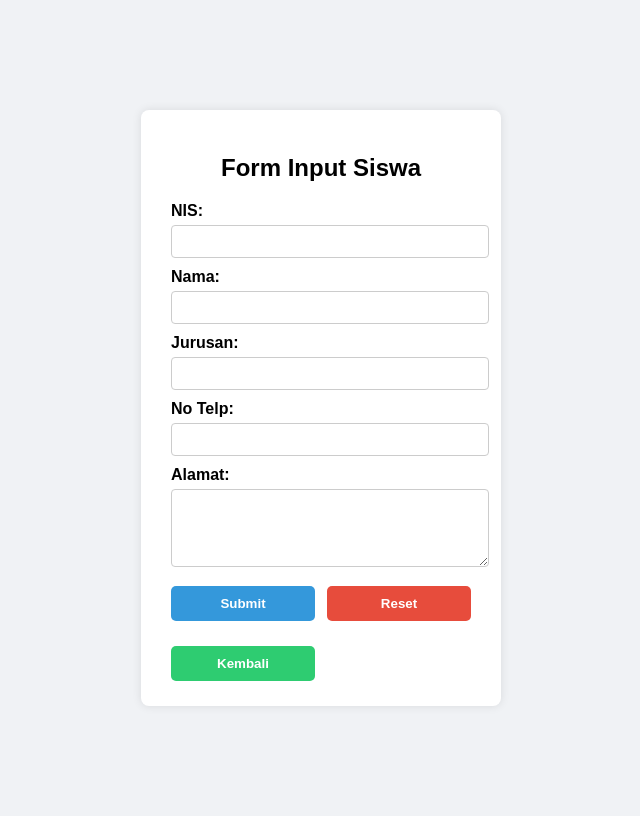
After one commit to Bintang444/php, a PHP site: page /form-input.php in a window 1280 px wide. The commit adds this page. Shown: the whole page, without its empty margins (319-959 px from the left). Run offline with PHP 8.4, Linux system fonts and the light colour scheme.

Commit message:
input form

```diff
--- /dev/null
+++ b/form-input.php
@@ -0,0 +1,99 @@
+<?php include 'koneksi.php'; ?>
+
+<!DOCTYPE html>
+<html lang="en">
+<head>
+    <meta charset="UTF-8">
+    <meta name="viewport" content="width=device-width, initial-scale=1.0">
+    <title>FORM INPUT DATA SISWA</title>
+    <style>
+        body {
+            font-family: Arial, sans-serif;
+            background: #f0f2f5;
+            display: flex;
+            justify-content: center;
+            align-items: center;
+            height: 100vh;
+        }
+        form {
+            background: #fff;
+            padding: 25px 30px;
+            border-radius: 8px;
+            box-shadow: 0 0 10px rgba(0,0,0,0.1);
+            width: 300px;
+        }
+        h2 {
+            text-align: center;
+            margin-bottom: 20px;
+        }
+        label {
+            display: block;
+            margin-top: 10px;
+            margin-bottom: 5px;
+            font-weight: bold;
+        }
+        input[type="text"],
+        input[type="number"],
+        textarea {
+            width: 100%;
+            padding: 8px;
+            border: 1px solid #ccc;
+            border-radius: 4px;
+        }
+        input[type="submit"],
+        input[type="reset"],
+        button {
+            width: 48%;
+            padding: 10px;
+            margin-top: 15px;
+            border: none;
+            border-radius: 5px;
+            background-color: #3498db;
+            color: white;
+            cursor: pointer;
+            font-weight: bold;
+        }
+        input[type="reset"] {
+            background-color: #e74c3c;
+        }
+        button {
+            background-color: #2ecc71;
+        }
+        input[type="submit"]:hover,
+        input[type="reset"]:hover,
+        button:hover {
+            opacity: 0.9;
+        }
+    </style>
+</head>
+<body>
+    <form action="input.php" method="POST">
+        <h2>Form Input Siswa</h2>
+
+        <label for="nis">NIS:</label>
+        <input type="number" name="nis" id="nis" required>
+
+        <label for="nama">Nama:</label>
+        <input type="text" name="nama" id="nama" required>
+
+        <label for="jurusan">Jurusan:</label>
+        <input type="text" name="jurusan" id="jurusan" required>
+
+        <label for="telp">No Telp:</label>
+        <input type="number" name="telp" id="telp" required>
+
+        <label for="alamat">Alamat:</label>
+        <textarea name="alamat" id="alamat" rows="4" cols="50" required></textarea>
+
+        <div style="display: flex; justify-content: space-between;">
+            <input type="submit" value="Submit">
+            <input type="reset" value="Reset">
+        </div>
+
+        <!-- Tombol Kembali -->
+        <div style="margin-top: 10px;">
+            <button type="button" onclick="window.location.href='hasil.php'">Kembali</button>
+        </div>
+    </form>
+</body>
+</html>
--- a/hasil.php
+++ b/hasil.php
@@ -92,6 +92,7 @@
     ?>
 </table>
 
+<a href="form-input.php">TAMBAH DATA</a>
 <a href="logout.php">LOGOUT</a>
 
 </body>
```
Also changed, not shown: input.php (added, +25 -0 lines).
